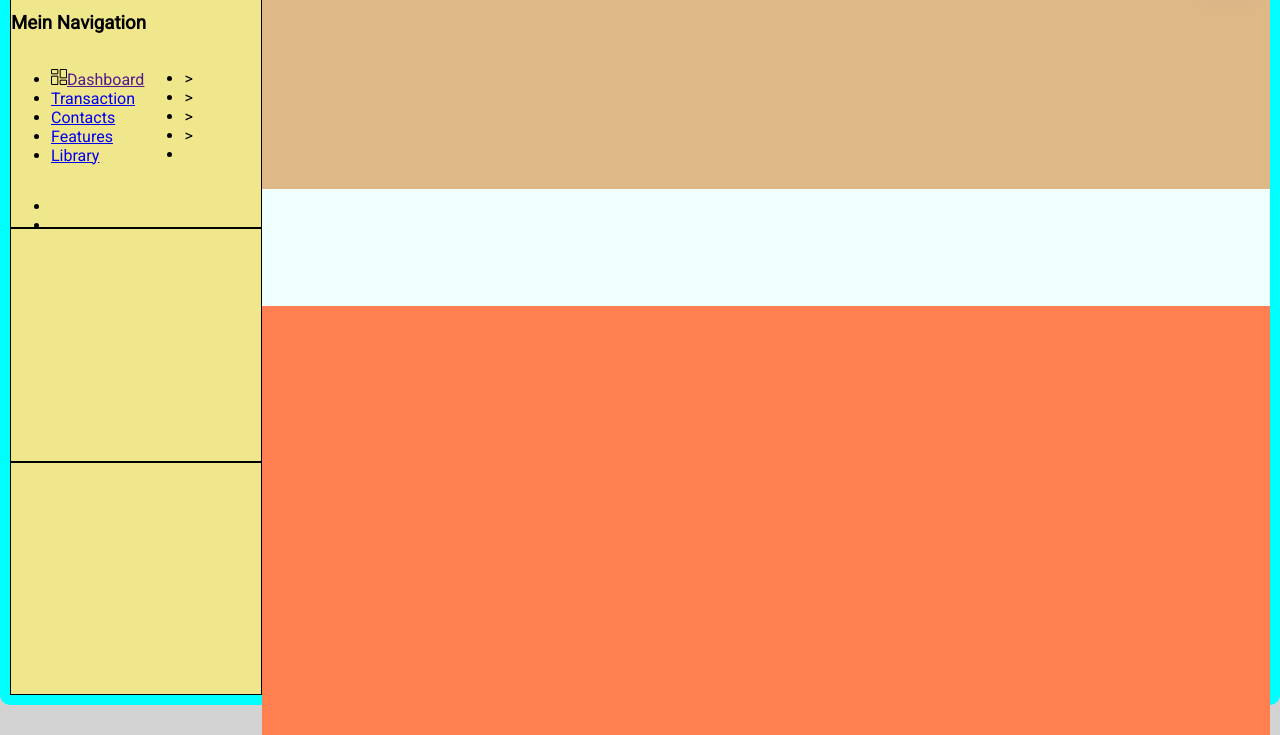
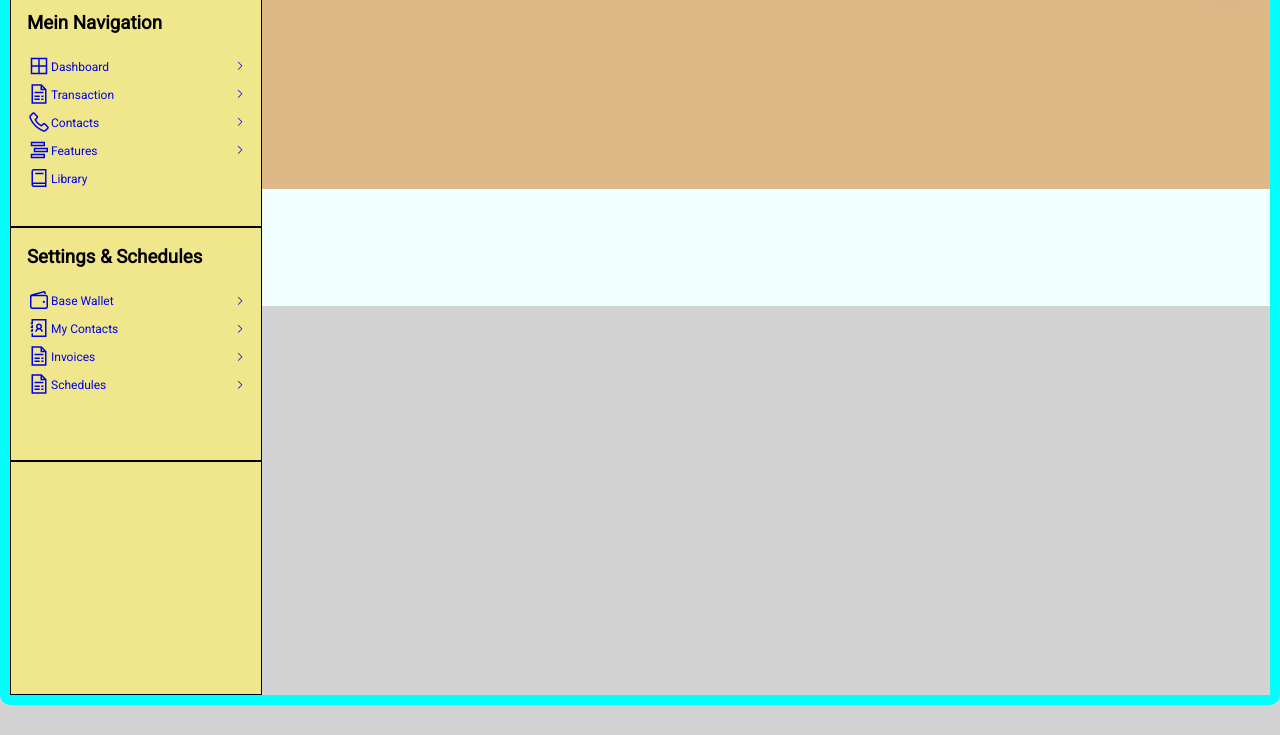
Before and after one commit to vovel1987/TelRan, a plain HTML site: page Lesson09.06/index.html in a window 1280 px wide. Shown: the part 95-830 px from the top of the page. After the commit the page ends 800 px from the top, so only its background shows below. Drawn offline with nearby package versions, Linux system fonts and the light colour scheme.

Commit message:
modified

```diff
--- a/Lesson09.06/index.html
+++ b/Lesson09.06/index.html
@@ -61,8 +61,8 @@
         background-color: azure;
       }
       .block__main {
-        height: 55%;
-        background-color: coral;
+
+
       }
       .aside__header {
         height: 10%;
@@ -161,6 +161,36 @@
      .links *:not(:last-child){
       margin-right: 2rem;
      }
+
+     .menu__list {
+        list-style-type: none;
+        padding-left: 1rem;
+      }
+      .menu__link {
+        display: flex;
+        justify-content: space-between;
+        text-decoration: none;
+        align-items: center;
+      }
+      .menu__icon--medium {
+        font-size: 1.5rem;
+      }
+      .menu__icon--small {
+        font-size: .7rem;
+        padding-right: 1rem;
+      }
+      .menu__item-name {
+        font-size: .75rem;
+        font-weight: 500;
+      }
+      .menu__text {
+        display: flex;
+        align-items: center;
+      }
+      h3.aside__h2 {
+    text-align: initial;
+    padding-left: 1rem;
+}
     </style>
   </head>
   <body>
@@ -172,46 +202,152 @@
           </div>
           <div class="aside__element">
             <h3 class="aside__h2">Mein Navigation</h3>
-            <div class="cont">
-              <div class="element__aside">
-                <ul>
-                  <li>
-                    <a href="">
-                      <span> </span
-                      ><img src="image.img/dashboard.png" alt="" />Dashboard</a
-                    >
+
+
+                <ul class="menu__list">
+                  <li class="menu__item">
+                    <a href="./" class="menu__link">
+                      <span class="menu__text">
+                        <span class="menu__icon menu__icon--medium">
+                          <i class="las la-th-large"></i>
+                        </span>
+
+                        <span class="menu__item-name"> Dashboard </span>
+                      </span>
+
+                      <span class="menu__icon menu__icon--small">
+                        <i class="las la-angle-right"></i>
+                      </span>
+                    </a>
                   </li>
+                  <li class="menu__item">
+                    <a href="./" class="menu__link">
+                      <span class="menu__text">
+                        <span class="menu__icon menu__icon--medium">
+                          <i class="las la-file-invoice"></i></i>
+                        </span>
 
-                  <li><a href="image.img/transaction.png">Transaction</a></li>
-                  <li><a href="image.img/contacts.png">Contacts</a></li>
-                  <li><a href="image.img/feature.png">Features</a></li>
-                  <li><a href="image.img/book.png">Library</a></li>
+                        <span class="menu__item-name"> Transaction </span>
+                      </span>
+
+                      <span class="menu__icon menu__icon--small">
+                        <i class="las la-angle-right"></i>
+                      </span>
+                    </a>
+                  </li>
+                  <li class="menu__item">
+                    <a href="./" class="menu__link">
+                      <span class="menu__text">
+                        <span class="menu__icon menu__icon--medium">
+                          <i class="las la-phone"></i>
+                        </span>
+
+                        <span class="menu__item-name"> Contacts </span>
+                      </span>
+
+                      <span class="menu__icon menu__icon--small">
+                        <i class="las la-angle-right"></i>
+                      </span>
+                    </a>
+                  </li>
+                  <li class="menu__item">
+                    <a href="./" class="menu__link">
+                      <span class="menu__text">
+                        <span class="menu__icon menu__icon--medium">
+                          <i class="las la-stream"></i>
+                        </span>
+
+                        <span class="menu__item-name"> Features</span>
+                      </span>
+
+                      <span class="menu__icon menu__icon--small">
+                        <i class="las la-angle-right"></i>
+                      </span>
+                    </a>
+                  </li>
+                  <li class="menu__item">
+                    <a href="./" class="menu__link">
+                      <span class="menu__text">
+                        <span class="menu__icon menu__icon--medium">
+                          <i class="las la-book"></i>
+                        </span>
+
+                        <span class="menu__item-name"> Library</span>
+                      </span>
+                    </a>
+                  </li>
                 </ul>
-                <ul>
-                  <li>></li>
-                  <li>></li>
-                  <li>></li>
-                  <li>></li>
-                  <li></li>
-                </ul>
-              </div>
-            </div>
-            <div class="cont">
-              <div class="element__aside">
-                <ul>
-                  <li></li>
-                  <li></li>
-                  <li></li>
-                  <li></li>
-                </ul>
-              </div>
-            </div>
-            <div class="element__aside"></div>
-            <div class="element__aside"></div>
-            <div class="element__aside"></div>
           </div>
-          <div class="aside__element"></div>
-          <div class="aside__element"></div>
+          <div class="aside__element">
+            <h3 class="aside__h2">Settings & Schedules</h3>
+            <ul class="menu__list">
+              <li class="menu__item">
+                <a href="./" class="menu__link">
+                  <span class="menu__text">
+                    <span class="menu__icon menu__icon--medium">
+                      <i class="las la-wallet"></i>
+                    </span>
+
+                    <span class="menu__item-name"> Base Wallet </span>
+                  </span>
+
+                  <span class="menu__icon menu__icon--small">
+                    <i class="las la-angle-right"></i>
+                  </span>
+                </a>
+              </li>
+              <li class="menu__item">
+                <a href="./" class="menu__link">
+                  <span class="menu__text">
+                    <span class="menu__icon menu__icon--medium">
+                      <i class="lar la-address-book"></i>
+                    </span>
+
+                    <span class="menu__item-name"> My Contacts </span>
+                  </span>
+
+                  <span class="menu__icon menu__icon--small">
+                    <i class="las la-angle-right"></i>
+                  </span>
+                </a>
+              </li>
+              <li class="menu__item">
+                <a href="./" class="menu__link">
+                  <span class="menu__text">
+                    <span class="menu__icon menu__icon--medium">
+                      <i class="las la-file-invoice"></i>
+                    </span>
+
+                    <span class="menu__item-name"> Invoices </span>
+                  </span>
+
+                  <span class="menu__icon menu__icon--small">
+                    <i class="las la-angle-right"></i>
+                  </span>
+                </a>
+              </li>
+              <li class="menu__item">
+                <a href="./" class="menu__link">
+                  <span class="menu__text">
+                    <span class="menu__icon menu__icon--medium">
+                      <i class="las la-file-invoice"></i>
+                    </span>
+
+                    <span class="menu__item-name"> Schedules </span>
+                  </span>
+
+                  <span class="menu__icon menu__icon--small">
+                    <i class="las la-angle-right"></i>
+                  </span>
+                </a>
+              </li>
+            </ul>
+          </div>
+          <div class="aside__element">
+
+
+
+          </div>
         </aside>
       </div>
       <div class="main">
```
Also changed, not shown: 1 other file.
